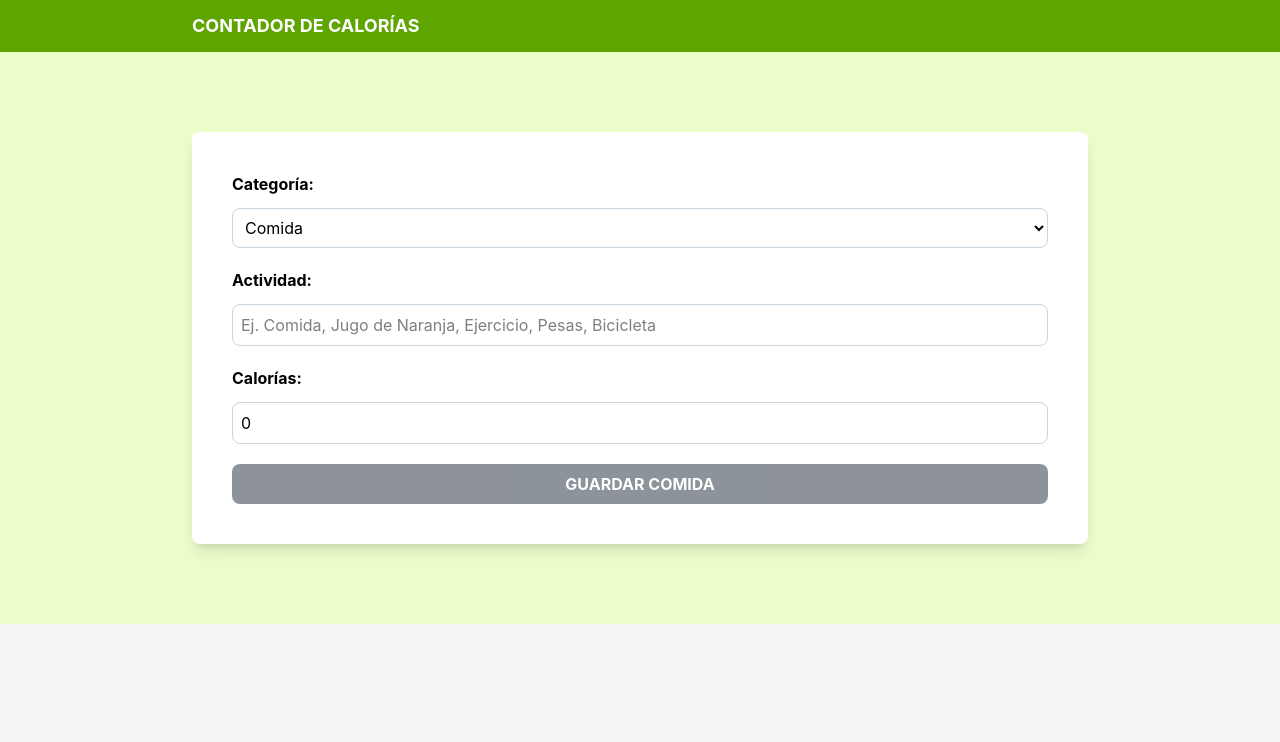
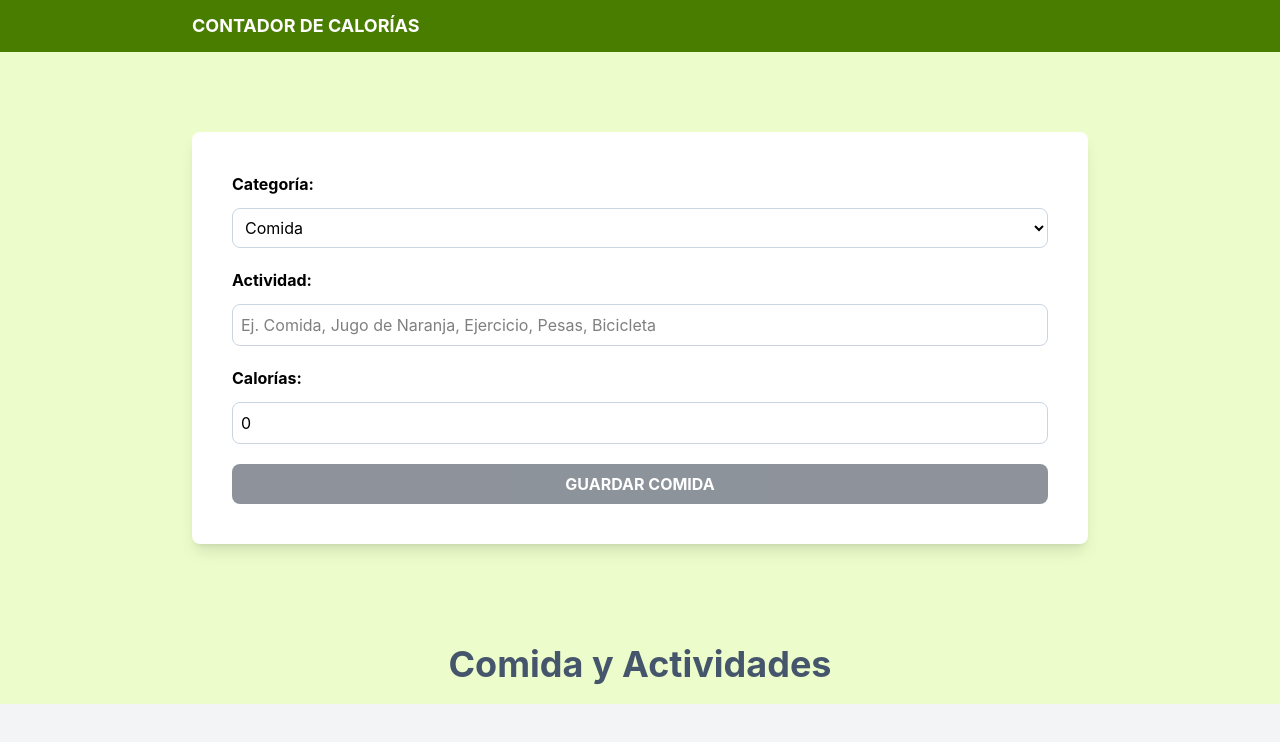
Before and after one commit to eliascaceresy/calorie-tracker-ts, a React (Vite) app: page / in a window 1280 px wide. Shown: the top 742 px of the page. Built offline with nearby package versions, Linux system fonts and the light colour scheme.

Commit message:
[Listado de Actividades]
- se crea componente para listado de actividades
- se envia listado al componente via props desde el state del reducer

```diff
--- a/src/App.tsx
+++ b/src/App.tsx
@@ -1,20 +1,26 @@
 import { useReducer } from "react";
-import Form from "./components/Form";
+import ActivityForm from "./components/ActivityForm";
 import { activityReducer, initialState } from "./reducers/activityReducer";
+import ActivitiesList from "./components/ActivitiesList";
 
 function App() {
   const [state, dispatch] = useReducer(activityReducer, initialState);
 
   return (
     <>
-      <header className="bg-lime-600 py-3">
+      <header className="bg-lime-700 py-3">
         <div className="max-w-4xl mx-auto flex justify-between">
           <h1 className="text-center text-lg font-bold text-white uppercase">Contador de Calorías</h1>
         </div>
       </header>
       <section className="bg-lime-100 py-20 px-5">
         <div className="max-w-4xl mx-auto">
-          <Form dispatch={dispatch} />
+          <ActivityForm dispatch={dispatch} />
+        </div>
+      </section>
+      <section className="bg-lime-100 p-5">
+        <div className="max-w-4xl mx-auto">
+          <ActivitiesList activities={state?.activities ?? []} />
         </div>
       </section>
     </>
--- /dev/null
+++ b/src/components/ActivitiesList.tsx
@@ -0,0 +1,27 @@
+import type { ActivityType } from "../types";
+
+type ActivitiesListProps = {
+  activities: ActivityType[];
+};
+
+const ActivitiesList = ({ activities }: ActivitiesListProps) => {
+  return (
+    <>
+      <h2 className="text-4xl font-bold text-slate-600 text-center">Comida y Actividades</h2>
+      {activities.map(activity => (
+        <div key={activity.id} className="px-5 py-2 bg-white mt-5 flex justify-between rounded-lg shadow-lg">
+          <div className="space-y-2 relative">
+            <p>{activity.category}</p>
+            <p className="text-2xl font-bold pt-5">{activity.name}</p>
+            <p className="text-4xl font-black text-lime-500">
+              {activity.calories} <span>Calorias</span>
+            </p>
+          </div>
+          <div></div>
+        </div>
+      ))}
+    </>
+  );
+};
+
+export default ActivitiesList;
--- a/src/components/Form.tsx
+++ b/src/components/ActivityForm.tsx
@@ -4,11 +4,11 @@ import categories from "../data/categories";
 import type { ActivityType } from "../types";
 import type { ActivityActionsType } from "../reducers/activityReducer";
 
-type FormProps = {
+type ActivityFormmProps = {
   dispatch: ActionDispatch<[action: ActivityActionsType]>;
 };
 
-const Form = ({ dispatch }: FormProps) => {
+const ActivityForm = ({ dispatch }: ActivityFormmProps) => {
   const initialStateForm: ActivityType = {
     id: uuidv4(),
     category: 1,
@@ -92,4 +92,4 @@ const Form = ({ dispatch }: FormProps) => {
   );
 };
 
-export default Form;
+export default ActivityForm;
```
